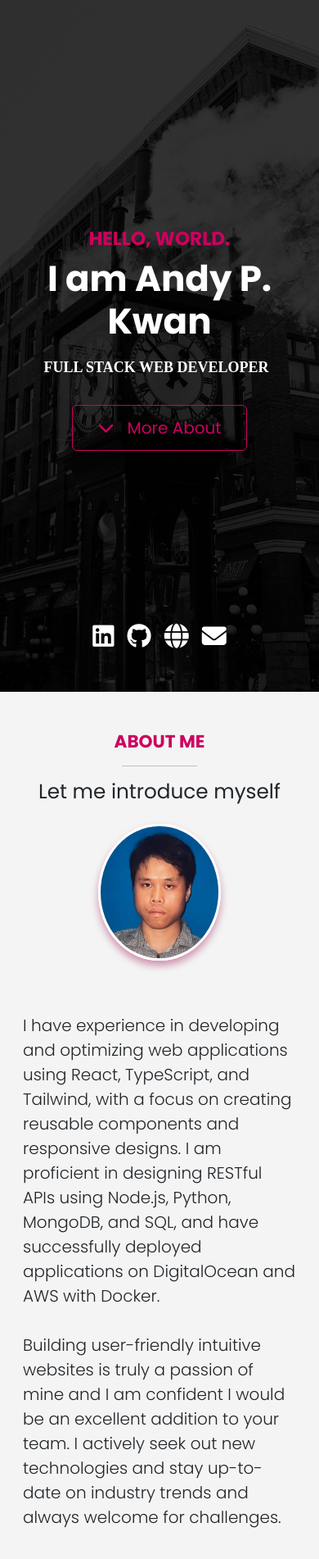
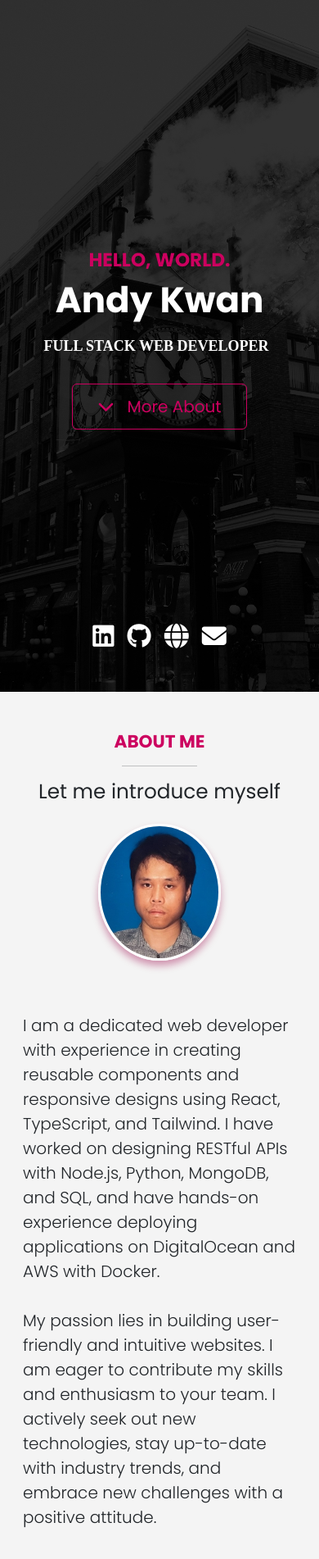
Before and after one commit to apykwan/resume-2, a website with bundled scripts: page index.html in a window 390 px wide. Shown: the top 1902 px of the page at 82% size. Built offline with nearby package versions, Linux system fonts and the light colour scheme; no server answers; files whose address does not match are found by name.

Commit message:
update profile content

```diff
--- a/index.html
+++ b/index.html
@@ -4,6 +4,7 @@
     <meta charset="UTF-8" />
     <meta http-equiv="X-UA-Compatible" content="IE=edge" />
     <meta name="viewport" content="width=device-width, initial-scale=1.0" />
+    <link rel="shortcut icon" type="image/png" href="favicon.png">
     <link
       href="https://fonts.googleapis.com/css2?family=Poppins:wght@300;400;600;700&display=swap"
       rel="stylesheet"
@@ -26,7 +27,7 @@
         <h1 id="typing-text" class="display-1 fw-bold text-white"></h1>
         <p class="roles text-white fw-bold text-uppercase fs-4 my-2">
           <span class="me-2">Full Stack Web Developer</span>
-          <span class="my-phone text-info d-block d-md-inline"></span>
+          <span class="my-phone text-success d-block d-md-inline"></span>
         </p>
 
         <div class="d-flex mt-4">
@@ -102,13 +103,13 @@
         <div class="about-content d-flex gap-5 align-items-center h-100">
           <img src="images/apk.jpg" alt="myself" class="about-img img-fluid rounded-circle portrait-shadow">
           <p class="lead p-3 p-md-0">
-            I have experience in developing and optimizing web applications using React, TypeScript, and Tailwind, with a
-            focus on creating reusable components and responsive designs. I am proficient in designing RESTful APIs using Node.js,
-            Python, MongoDB, and SQL, and have successfully deployed applications on DigitalOcean and AWS with Docker. <br><br>
+            I am a dedicated web developer with experience in creating reusable components and responsive designs using React,
+            TypeScript, and Tailwind. I have worked on designing RESTful APIs with Node.js, Python, MongoDB, and SQL, and have
+            hands-on experience deploying applications on DigitalOcean and AWS with Docker. <br/><br/>
 
-            Building user-friendly intuitive websites is truly a passion of mine and I am confident I would be
-            an excellent addition to your team. I actively seek out new technologies and stay up-to-date on industry trends and
-            always welcome for challenges.
+            My passion lies in building user-friendly and intuitive websites. I am eager to contribute my skills and enthusiasm to
+            your team. I actively seek out new technologies, stay up-to-date with industry trends, and embrace new challenges with a
+            positive attitude.
           </p>
         </div>
       </div>
--- a/js/script.js
+++ b/js/script.js
@@ -2,7 +2,9 @@ import { skillList } from './data/skillList.js';
 import { projectList } from './data/projectList.js';
 
 function runTypingEffect() {
-  const text = `I am Andy P. Kwan`;
+  let text = `I am Andy P. Kwan`;
+  if (window.innerWidth < 720) text = 'Andy Kwan';
+
   const typingElement = document.getElementById('typing-text');
   const typingDelay = 200;
 
```
Also changed, not shown: favicon.png (added).
